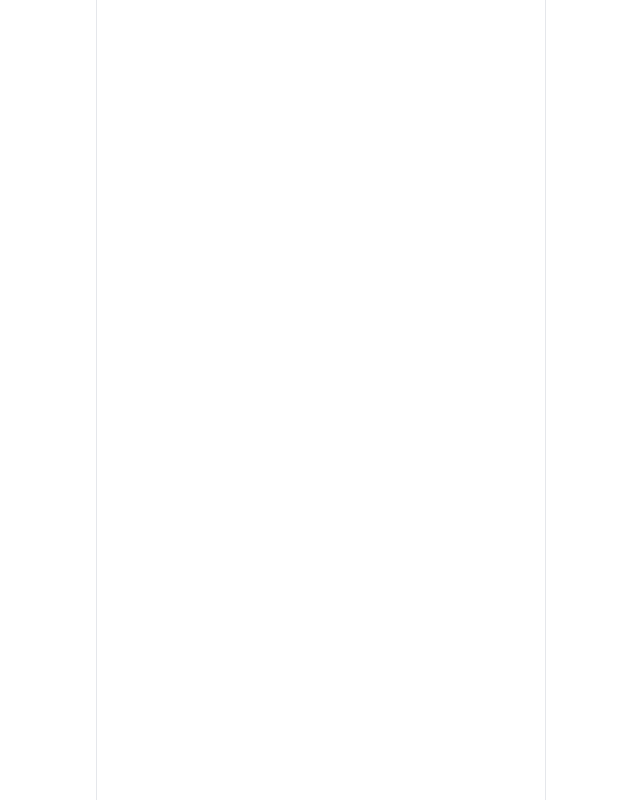
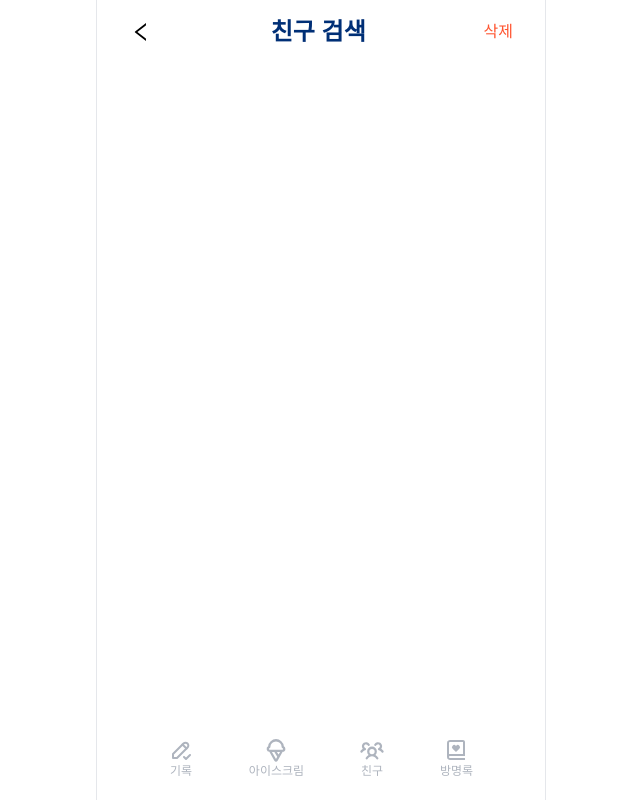
Before and after one commit to LikeLion-KW-TEAM2/TEAM_2_FE, a React (Vite) app: page /friend/search in a window 1280 px wide. Before the commit this address had no page. Shown: the whole page, without its empty margins (319-959 px from the left). Built offline with nearby package versions, Linux system fonts and the light colour scheme; a web font is replaced by a local one.

Commit message:
style : subHeader 스타일 변경

```diff
--- a/src/components/Router.tsx
+++ b/src/components/Router.tsx
@@ -1,6 +1,7 @@
 import Login from '@/pages/auth/Login'
 import Signup from '@/pages/auth/Signup'
 import Friend from '@/pages/friend/Friend'
+import FriendSearch from '@/pages/friend/FriendSearch'
 import Record from '@/pages/record/Record'
 import { Route, Routes } from 'react-router-dom'
 
@@ -11,6 +12,7 @@ const Router = () => {
       <Route path="/signup" element={<Signup />} />
       <Route path="/record" element={<Record />} />
       <Route path="/friend" element={<Friend />} />
+      <Route path="/friend/search" element={<FriendSearch />} />
     </Routes>
   )
 }
--- a/src/components/SubHeader.tsx
+++ b/src/components/SubHeader.tsx
@@ -3,10 +3,10 @@ import { AiOutlineLeft } from 'react-icons/ai'
 
 const SubHeader = ({ children }: ChildrenType) => {
   return (
-    <div className="flexBetween p-4">
-      <AiOutlineLeft />
+    <div className="flexBetweenAlign p-4">
+      <AiOutlineLeft size={24} />
       <h4 className="font-bold text-primary-900">{children}</h4>
-      <p className="text-small font-bold text-error-primary">삭제</p>
+      <p className="text-medium font-medium text-error-primary">삭제</p>
     </div>
   )
 }
--- /dev/null
+++ b/src/pages/friend/FriendSearch.tsx
@@ -0,0 +1,12 @@
+import NavLayout from '@/components/NavLayout'
+import SubHeader from '@/components/SubHeader'
+
+const FriendSearch = () => {
+  return (
+    <NavLayout>
+      <SubHeader>친구 검색</SubHeader>
+    </NavLayout>
+  )
+}
+
+export default FriendSearch
```
